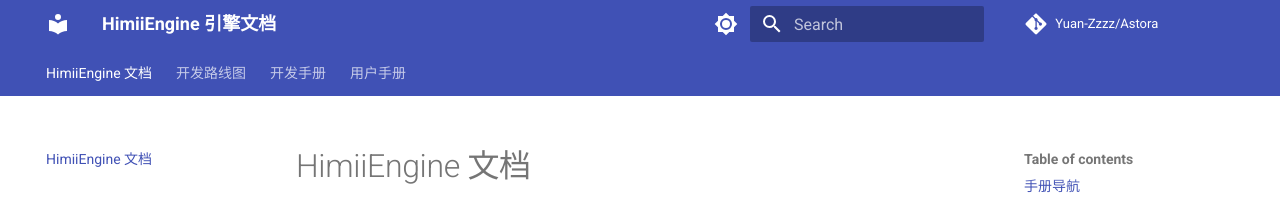
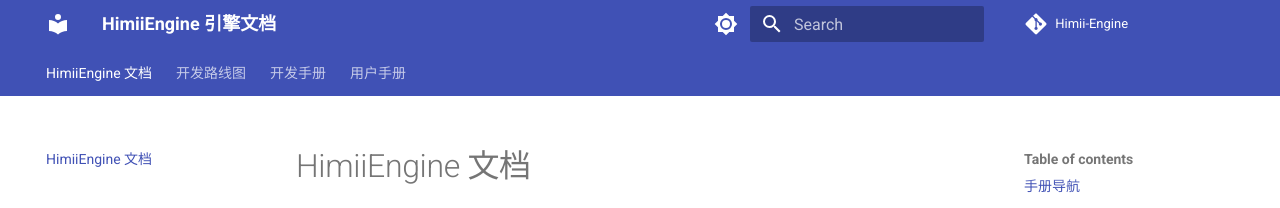
Before and after one commit to HimiiFish/HimiiEngine, an MkDocs documentation site: the page built from Docs/docs/index.md, in a window 1280 px wide. Shown: the top 208 px of the page. Built offline with MkDocs 1.6.1 and Material for MkDocs 9.7.7, drawn with Linux system fonts in a browser that asks for light colours; comment, search, counter and statistics services are not loaded.

```diff
--- a/Docs/mkdocs.yml
+++ b/Docs/mkdocs.yml
@@ -1,7 +1,7 @@
 site_name: HimiiEngine 引擎文档
 site_description: I Love HimiiFish
 repo_url: https://github.com/HimiiFish/Himii-Engine
-repo_name: Yuan-Zzzz/Astora
+repo_name: Himii-Engine
 
 theme:
   name: material
```
